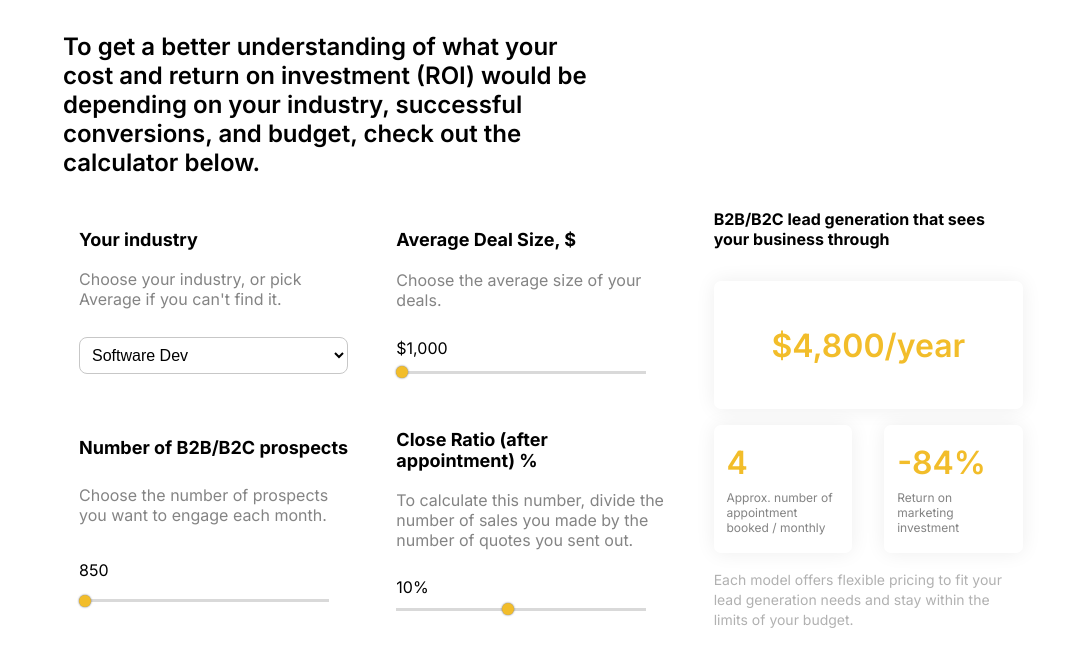
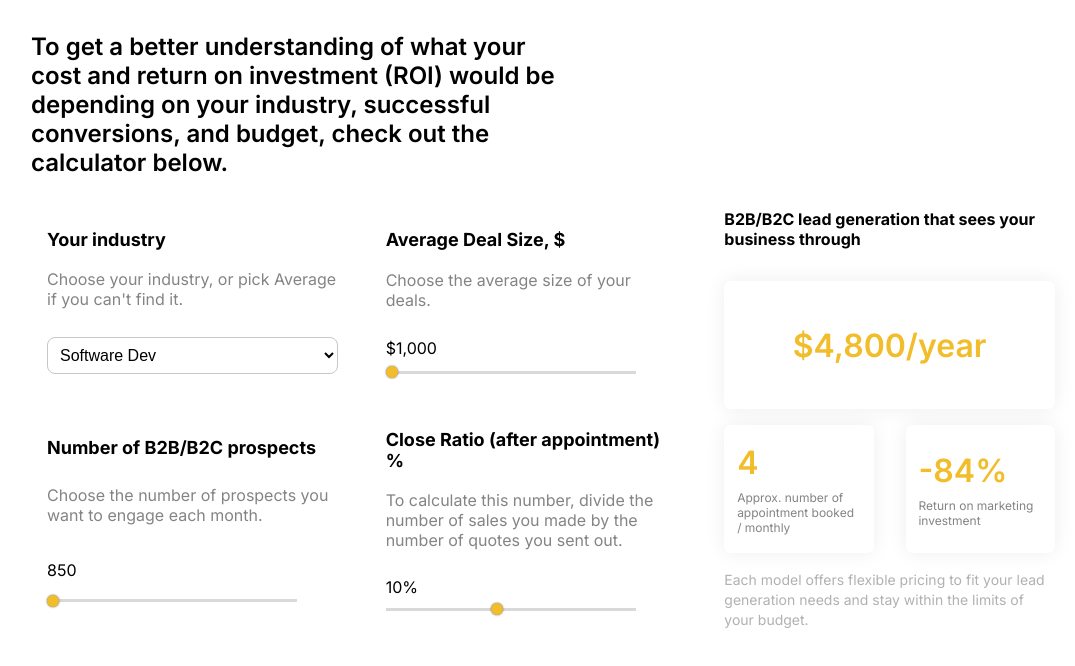
Before and after one commit to gcoronado5100/LDB-ROI-Calculator, a React (Create React App) app: page / in a window 1280 px wide. Shown: the top 666 px of the page, without its empty margins (97-1172 px from the left). Built offline with nearby package versions, Linux system fonts and the light colour scheme.

Commit message:
max width

```diff
--- a/public/index.html
+++ b/public/index.html
@@ -7,7 +7,7 @@
     <meta name="theme-color" content="#000000" />
     <meta
       name="description"
-      content="Web site created using create-react-app"
+      content="ROI Calculator built by GabeCode, for LDB and AutoGrow"
     />
     <link rel="apple-touch-icon" href="%PUBLIC_URL%/logo192.png" />
     <!--
@@ -24,7 +24,7 @@
       work correctly both with client-side routing and a non-root public URL.
       Learn how to configure a non-root public URL by running `npm run build`.
     -->
-    <title>React App</title>
+    <title>LDB ROI Calculator</title>
   </head>
   <body>
     <noscript>You need to enable JavaScript to run this app.</noscript>
--- a/src/App.css
+++ b/src/App.css
@@ -8,11 +8,7 @@
     text-decoration: none;
 }
 
-:root {
-    --container-lg: 75%;
-    --container-md: 85%;
-    --container-sm: 92%;
-}
+
 
 
 
@@ -21,7 +17,8 @@ section{
 }
 
 .container {
-    width: var(--container-lg);
+    width: 100%;
+    max-width: 1024px;
     margin: 0 auto;
     font-family: 'inter', sans-serif;
 }
```
Also changed, not shown: 6 other files (tests, documents, lock files or other folders).
